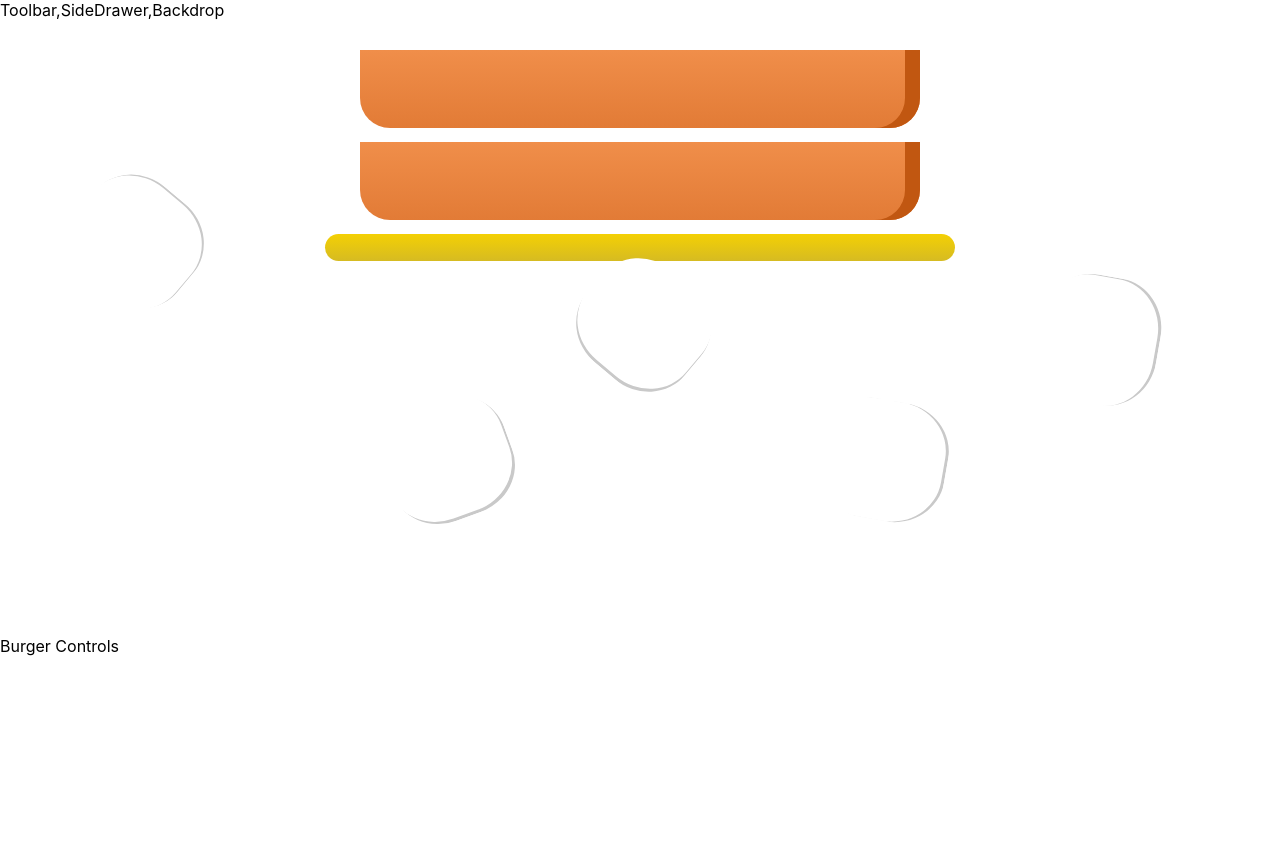
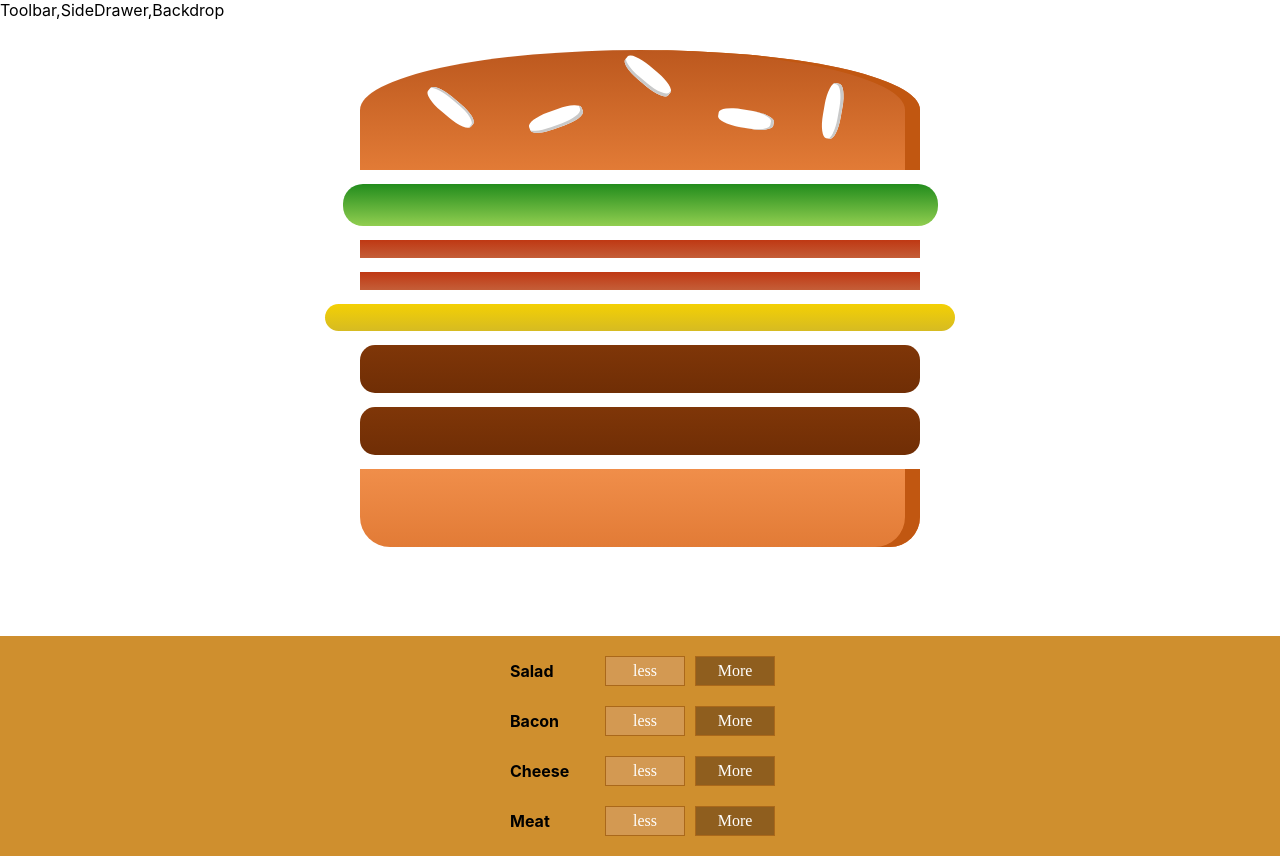
Before and after one commit to MuhammadAnas14/burger-app, a React app: page / in a window 1280 px wide. Before the commit the page ends 800 px from the top, so only its background shows below. Built offline with nearby package versions, Linux system fonts and the light colour scheme.

Commit message:
burger controls

```diff
--- /dev/null
+++ b/src/components/Burger/BuildControls/BuildControl/BuildControl.js
@@ -0,0 +1,15 @@
+import React from 'react'
+
+import '../../../../css/BuildControl.css'
+
+const buildControl = (props) => (
+
+    <div className = 'BuildControl'>
+        <div className ='Label'>{props.label}</div>
+        <button className = 'Less'>less</button>
+        <button className = 'More'>More</button>
+    </div>
+
+)
+
+export default buildControl;
--- /dev/null
+++ b/src/components/Burger/BuildControls/BuildControls.js
@@ -0,0 +1,24 @@
+import React from 'react'
+import '../../../css/BuildControls.css'
+import BuildControl from './BuildControl/BuildControl'
+
+const controls = [
+    {label:'Salad', type : 'salad'},
+    {label:'Bacon', type : 'bacon'},
+    {label:'Cheese', type : 'cheese'},
+    {label:'Meat', type : 'meat'}
+]
+
+const buildControls = (props) => (
+
+    <div className = 'BuildControls'>
+        {controls.map(ctrl => (
+            <BuildControl key = {ctrl.label}
+            label = {ctrl.label} />
+        ))}
+
+    </div>
+
+)
+
+export default buildControls;
--- a/src/components/Burger/Burger.js
+++ b/src/components/Burger/Burger.js
@@ -3,12 +3,27 @@ import '../../css/burger.css'
 import BurgerIngredient from './Burgeringredient/Burgeringredient'
 
 const burger = (props) => {
+
+    let tranformedIngredient = Object.keys(props.ingredients)
+        .map(igkey =>{
+            return[...Array(props.ingredients[igkey])].map((_,i)=>{
+                return <BurgerIngredient key= {igkey + 1} type= {igkey} />
+            })
+        })
+        .reduce((arr,el) => {
+            return arr.concat(el)
+        },[])
+        console.log(tranformedIngredient)
+
+    if (tranformedIngredient.length == 0){
+        tranformedIngredient = <p>please start adding ingredient</p>
+    }
+
     return(
         <div className='Burger'>
             <BurgerIngredient type="bread-top"/>
+            {tranformedIngredient}
             <BurgerIngredient type="bread-bottom"/>
-            <BurgerIngredient type="cheese"/>
-            <BurgerIngredient type="meat"/>
         </div>
     )
 }
--- a/src/components/Burger/Burgeringredient/Burgeringredient.js
+++ b/src/components/Burger/Burgeringredient/Burgeringredient.js
@@ -17,12 +17,18 @@ class BurgerIngredient extends Component{
             case('bread-top'):
                 ingredient=(
 
-                <div className = 'BreadBottom'>
-                    <div className= 'Seeds1'></div>
-                    <div className= 'Seeds2'></div>
-                </div>
+                    <div className = 'BreadTop'>
+                        <div className= 'Seeds1'></div>
+                        <div className= 'Seeds2'></div>
+                    </div>
                 );
                 break
+
+
+            case('meat'):
+                ingredient= <div className = 'Meat'></div>
+                break
+
 
             case('cheese'):
                 ingredient= <div className = 'Cheese'></div>
@@ -33,7 +39,7 @@ class BurgerIngredient extends Component{
                 break
 
             case('bacon'):
-                ingredient= <div className = 'bacon'></div>
+                ingredient= <div className = 'Bacon'></div>
                 break
             default:
                 ingredient  = null ;
--- a/src/containers/BurgerBuilder/BugerBuilder.js
+++ b/src/containers/BurgerBuilder/BugerBuilder.js
@@ -1,15 +1,27 @@
 import React,{Component} from 'react'
 import Aux from '../../hoc/Aux'
 import Burger from '../../components/Burger/Burger'
+import BuildControls from '../../components/Burger/BuildControls/BuildControls'
 
 class BurgerBuilder extends Component{
+
+    state ={
+        ingredients :{
+            salad:1,
+            bacon:2,
+            cheese:1,
+            meat:2
+        }
+
+    }
     render(){
         return(
             <Aux>
-                   <Burger></Burger>
+                <Burger ingredients={this.state.ingredients}></Burger>
                 <div>
-                    Burger Controls
+                    <BuildControls></BuildControls>
                 </div>
+
             </Aux>
         )
     }
--- /dev/null
+++ b/src/css/BuildControl.css
@@ -0,0 +1,58 @@
+.BuildControl{
+    display: flex;
+    justify-content: space-between;
+    align-items: center;
+    margin: 5px 0;
+
+}
+
+.BuildControl button{
+    display: block;
+    font:initial;
+    padding: 5px;
+    margin: 0 5px;
+    width: 80px;
+    border: 1px solid #aa681a;
+    cursor: pointer;
+    outline: none;
+}
+
+
+.BuildControl button:disabled {
+    background-color: #AC9980;
+    border: 1px solid #7E7365;
+    color: #ccc;
+    cursor: default;
+}
+
+.BuildControl button:hover:disabled {
+    background-color: #AC9980;
+    color: #ccc;
+    cursor: not-allowed;
+}
+
+.Label {
+    padding: 10px;
+    font-weight: bold;
+    width: 80px;
+}
+
+.BuildControl .Less {
+    background-color: #D39952;
+    color: white;
+}
+
+.BuildControl .More {
+    background-color: #8F5E1E;
+    color: white;
+}
+
+.BuildControl .Less:hover, .BuildControl .Less:active {
+    background-color: #DAA972;
+    color: white;
+}
+
+.BuildControl .More:hover,.BuildControl .More:active {
+    background-color: #99703F;
+    color: white;
+}
--- /dev/null
+++ b/src/css/BuildControls.css
@@ -0,0 +1,10 @@
+.BuildControls {
+    width :100%;
+    background-color: #cf8f2e ;
+    display: flex;
+    flex-flow: column;
+    align-items: center;
+    box-shadow: 0 2px 1px #ccc;
+    margin: auto;
+    padding: 10px 0;
+}
```
Also changed, not shown: src/css/Burgeringredient.css (indentation only).
